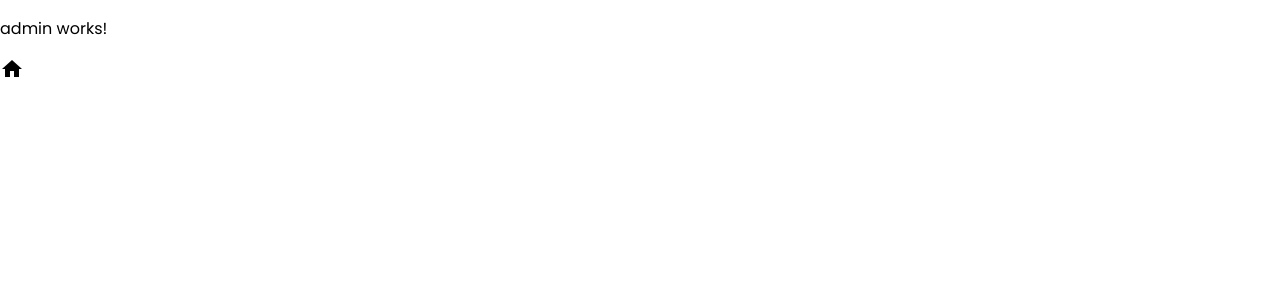
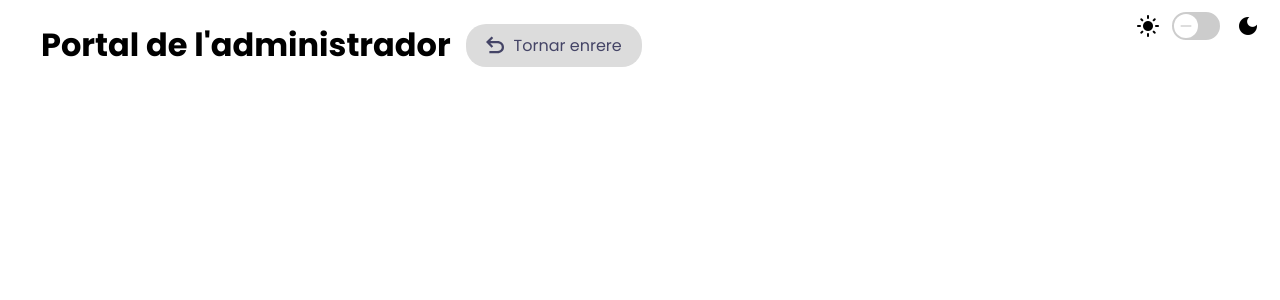
Before and after one commit to AndreuSG/intranet-projects-managment, an Angular app in the folder frontend/: page /admin in a window 1280 px wide. Shown: the top 300 px of the page. Built offline with nearby package versions, Linux system fonts and the light colour scheme.

Commit message:
feat(theme): add theme selector and back button components to enhance UI

```diff
--- a/frontend/src/app/app.component.html
+++ b/frontend/src/app/app.component.html
@@ -1 +1,2 @@
+<theme-selector></theme-selector>
 <router-outlet></router-outlet>
--- a/frontend/src/app/app.component.ts
+++ b/frontend/src/app/app.component.ts
@@ -1,9 +1,10 @@
 import { Component } from '@angular/core';
 import { RouterOutlet } from '@angular/router';
+import { ThemeSelectorComponent } from "./shared/theme-selector/theme-selector.component";
 
 @Component({
   selector: 'app-root',
-  imports: [RouterOutlet],
+  imports: [RouterOutlet, ThemeSelectorComponent],
   templateUrl: './app.component.html',
   styleUrl: './app.component.scss'
 })
--- a/frontend/src/app/pages/admin/admin.component.html
+++ b/frontend/src/app/pages/admin/admin.component.html
@@ -1,2 +1,4 @@
-<p>admin works!</p>
-<mat-icon>home</mat-icon>
+<div class="page-title">
+  <h1>Portal de l'administrador</h1>
+  <back-button></back-button>
+</div>
--- a/frontend/src/app/pages/admin/admin.component.scss
+++ b/frontend/src/app/pages/admin/admin.component.scss
@@ -0,0 +1,6 @@
+.page-title {
+  display: flex;
+  align-items: center;
+  gap: 15px;
+  margin-left: 41px;
+}
--- a/frontend/src/app/pages/admin/admin.component.ts
+++ b/frontend/src/app/pages/admin/admin.component.ts
@@ -1,12 +1,14 @@
 import { Component } from '@angular/core';
 import { MatIconModule } from '@angular/material/icon';
+import { BackButtonComponent } from "../../shared/back-button/back-button.component";
 
 @Component({
   standalone: true,
   selector: 'app-admin',
   imports: [
-    MatIconModule
-  ],
+    MatIconModule,
+    BackButtonComponent
+],
   templateUrl: './admin.component.html',
   styleUrl: './admin.component.scss'
 })
--- /dev/null
+++ b/frontend/src/app/shared/back-button/back-button.component.scss
@@ -0,0 +1,22 @@
+.back-button {
+  display: flex;
+  align-items: center;
+  justify-content: center;
+  border-radius: 20px;
+  background: var(--SECONDARY, #DCDCDC);
+  border: none;
+  cursor: pointer;
+  padding: 9px 20px;
+  color: #446;
+  text-align: center;
+  font-family: Poppins;
+  font-size: 1rem;
+  font-style: normal;
+  font-weight: 400;
+  line-height: normal;
+
+  mat-icon {
+    margin-right: 10px;
+    width: 18px;
+  }
+}
--- /dev/null
+++ b/frontend/src/app/shared/back-button/back-button.component.ts
@@ -0,0 +1,33 @@
+import { Component, inject } from '@angular/core';
+import { Location } from '@angular/common';
+import { MatIconModule, MatIconRegistry } from '@angular/material/icon';
+import { DomSanitizer } from '@angular/platform-browser';
+
+const BACK_ICON = `
+  <svg xmlns="http://www.w3.org/2000/svg" width="20" height="19" viewBox="0 0 20 19" fill="none">
+    <path d="M3.75 18.75V16.25H12.625C13.9375 16.25 15.0781 15.8333 16.0469 15C17.0156 14.1667 17.5 13.125 17.5 11.875C17.5 10.625 17.0156 9.58333 16.0469 8.75C15.0781 7.91667 13.9375 7.5 12.625 7.5H4.75L8 10.75L6.25 12.5L0 6.25L6.25 0L8 1.75L4.75 5H12.625C14.6458 5 16.3802 5.65625 17.8281 6.96875C19.276 8.28125 20 9.91667 20 11.875C20 13.8333 19.276 15.4688 17.8281 16.7812C16.3802 18.0938 14.6458 18.75 12.625 18.75H3.75Z" fill="#444466"/>
+  </svg>
+`
+
+@Component({
+  selector: 'back-button',
+  imports: [MatIconModule],
+  template: `
+    <button mat-icon-button class="back-button" (click)="goBack()">
+      <mat-icon svgIcon="back"></mat-icon>
+      Tornar enrere
+    </button>
+  `,
+  styleUrl: './back-button.component.scss'
+})
+export class BackButtonComponent {
+  constructor(private location: Location) {
+    const iconRegistry = inject(MatIconRegistry);
+    const sanitizer = inject(DomSanitizer);
+    iconRegistry.addSvgIconLiteral('back', sanitizer.bypassSecurityTrustHtml(BACK_ICON));
+  }
+
+  goBack(): void {
+    this.location.back();
+  }
+}
--- /dev/null
+++ b/frontend/src/app/shared/theme-selector/theme-selector.component.scss
@@ -0,0 +1,18 @@
+.switch-container {
+  display: flex;
+  align-items: center;
+  gap: 10px;
+  float: right;
+  margin: 10px 20px;
+}
+
+.theme-toggle {
+  --mat-sys-on-primary: #fff;
+  --mat-sys-primary: #4a4a6a;
+  --mat-sys-outline: #fff;
+  --mat-sys-surface-variant: #ccc;
+}
+
+.dark-icon, .light-icon {
+  font-size: 24px;
+}
--- /dev/null
+++ b/frontend/src/app/shared/theme-selector/theme-selector.component.ts
@@ -0,0 +1,27 @@
+import { Component } from '@angular/core';
+import { MatIconModule } from '@angular/material/icon';
+import { MatSlideToggleModule } from '@angular/material/slide-toggle';
+
+@Component({
+  selector: 'theme-selector',
+  imports: [
+    MatIconModule,
+    MatSlideToggleModule,
+  ],
+  template: `
+    <div class="switch-container">
+      <mat-icon class="light-icon">light_mode</mat-icon>
+      <mat-slide-toggle class="theme-toggle" (change)="toggleTheme()"></mat-slide-toggle>
+      <mat-icon class="dark-icon">dark_mode</mat-icon>
+    </div>
+  `,
+  styleUrl: './theme-selector.component.scss'
+})
+export class ThemeSelectorComponent {
+  isDarkMode = false;
+
+  toggleTheme() {
+    this.isDarkMode = !this.isDarkMode;
+    document.body.classList.toggle('dark-mode', this.isDarkMode);
+  }
+}
```
